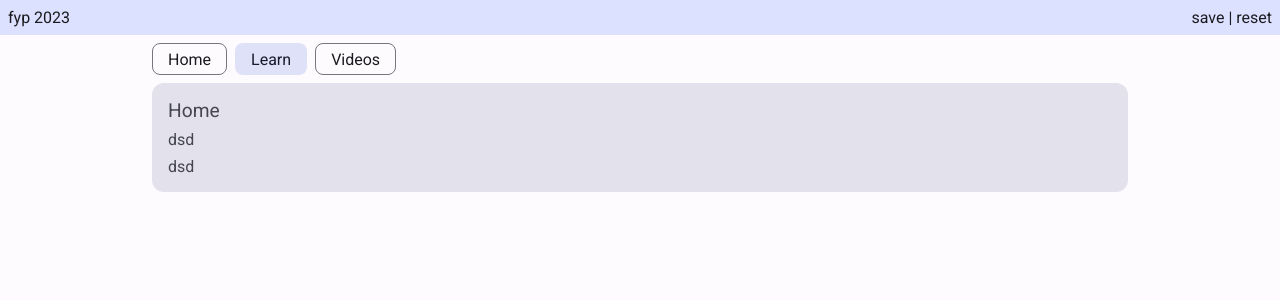
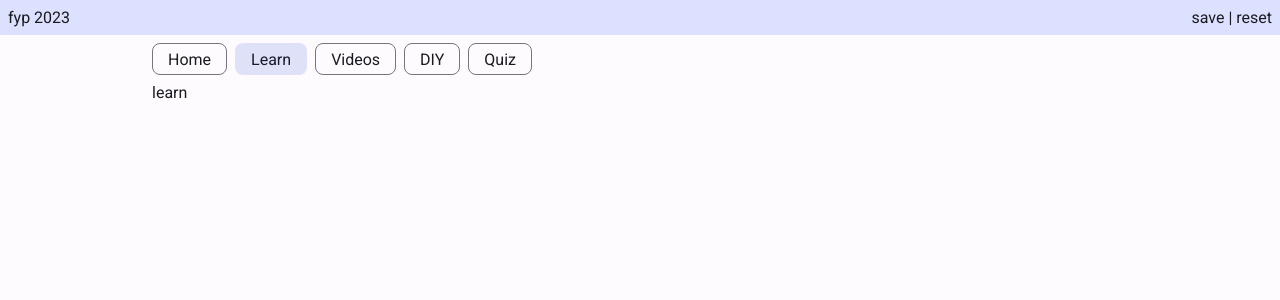
Before and after one commit to Zencron/fyp-2023, a React (Vite) app: page / in a window 1280 px wide. Both pictures are taken after a click on the button "Learn". Shown: the top 300 px of the page. Built offline with nearby package versions, Linux system fonts and the light colour scheme.

Commit message:
feat: working navigation
make navigation bar clicks actually change the content shown

```diff
--- a/src/containers/mainGrid/MainGrid.jsx
+++ b/src/containers/mainGrid/MainGrid.jsx
@@ -7,6 +7,11 @@ import HomeContainer from "/src/containers/homeContainer/HomeContainer";
 
 export default function MainGrid() {
   const [currentTab, setCurrentTab] = useState("home");
+  const homeTabVisible = currentTab === "home";
+  const learnTabVisible = currentTab === "learn";
+  const videosTabVisible = currentTab === "videos";
+  const diyTabVisible = currentTab === "diy";
+  const quizTabVisible = currentTab === "quiz";
   return (
     <div className={styles.mainGrid}>
       <div className={styles.header}>
@@ -14,7 +19,11 @@ export default function MainGrid() {
       </div>
       <div className={styles.content}>
         <NavigationBar currentTab={currentTab} setCurrentTab={setCurrentTab} />
-        <HomeContainer />
+        {homeTabVisible && <HomeContainer />}
+        {learnTabVisible && <div>learn</div>}
+        {videosTabVisible && <div>videos</div>}
+        {diyTabVisible && <div>diy</div>}
+        {quizTabVisible && <div>quiz</div>}
       </div>
     </div>
   );
--- a/src/containers/navigationBar/NavigationBar.jsx
+++ b/src/containers/navigationBar/NavigationBar.jsx
@@ -24,6 +24,20 @@ export default function NavigationBar({ currentTab, setCurrentTab }) {
       >
         Videos
       </NavigationChip>
+      <NavigationChip
+        tab="diy"
+        currentTab={currentTab}
+        setCurrentTab={setCurrentTab}
+      >
+        DIY
+      </NavigationChip>
+      <NavigationChip
+        tab="quiz"
+        currentTab={currentTab}
+        setCurrentTab={setCurrentTab}
+      >
+        Quiz
+      </NavigationChip>
     </div>
   );
 }
```
